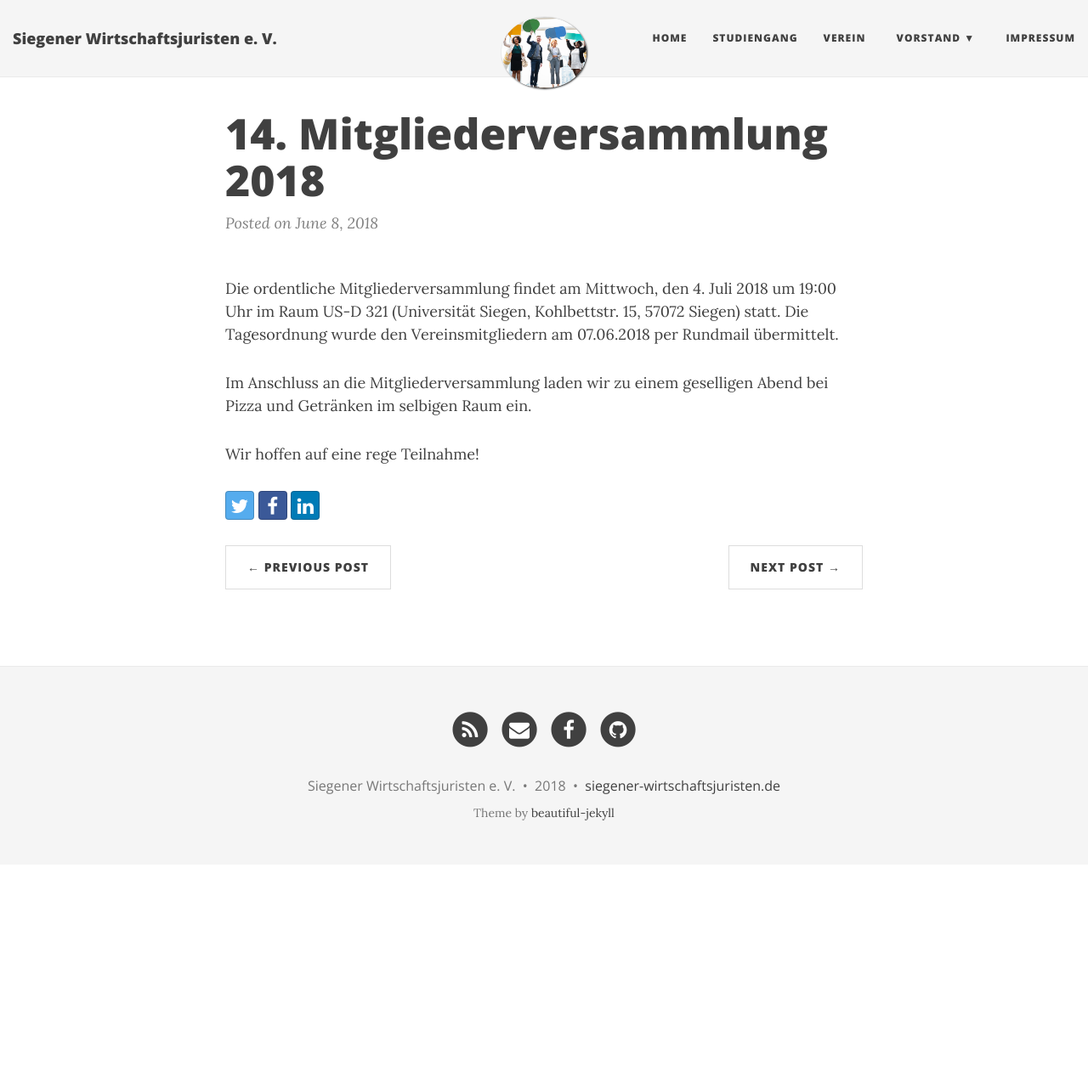
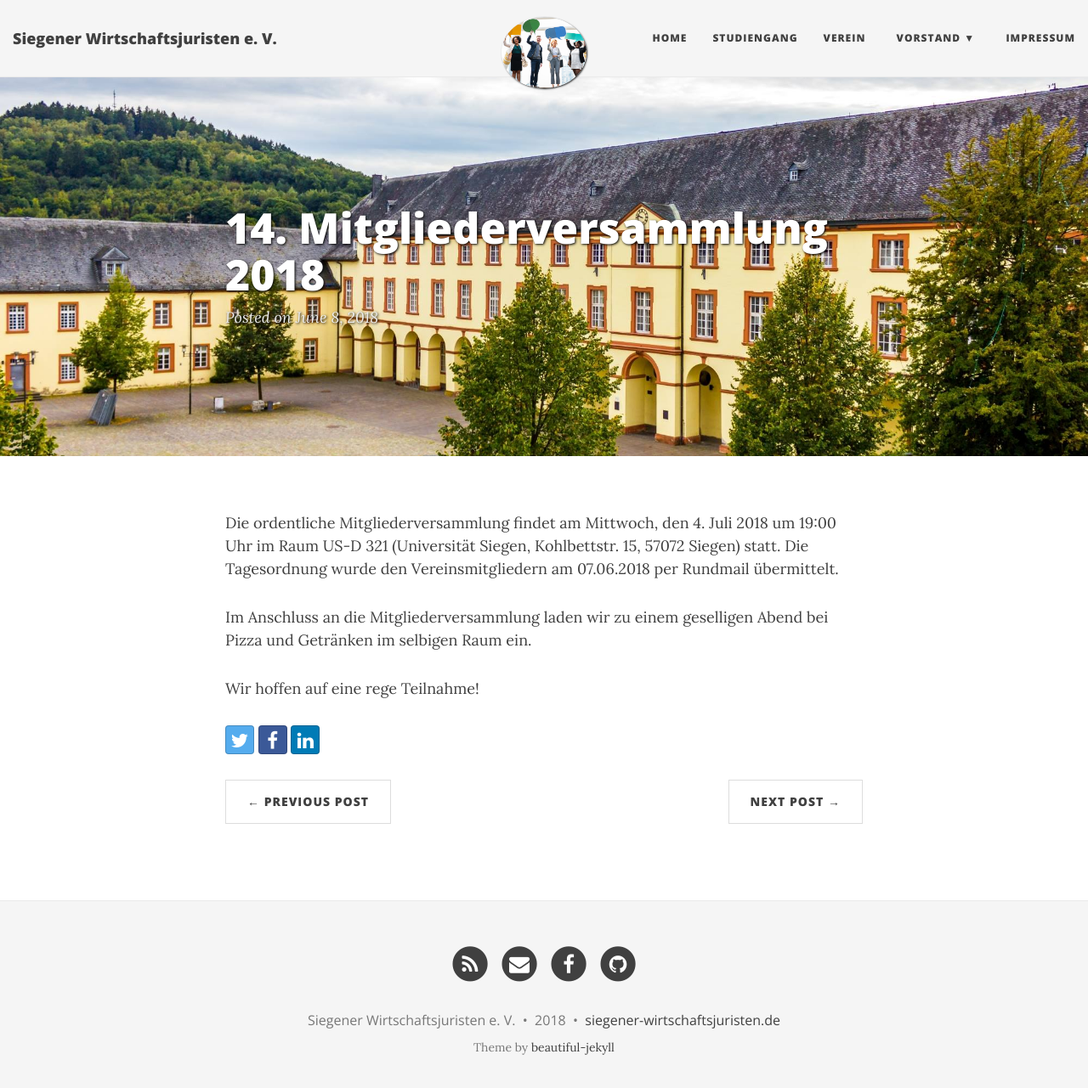
Before and after one commit to dewrs/dewrs.github.io, a Jekyll site: the page built from _posts/2018-06-08-versammlung.md, in a window 1280 px wide and 1294 px high. Shown: the top 1281 px of the window at 85% size. Built offline with Jekyll 4.4.1, drawn with Linux system fonts in a browser that asks for light colours; nearby versions of some CDN libraries.

Commit message:
Update 2018-06-08-versammlung.md

```diff
--- a/_posts/2018-06-08-versammlung.md
+++ b/_posts/2018-06-08-versammlung.md
@@ -2,7 +2,7 @@
 layout: post
 title: 14. Mitgliederversammlung 2018
 image: /img/meeting.jpg
-bigimage: /img/siegen.jpg
+bigimg: /img/unteres_schloss.jpg
 ---
 
 
```
